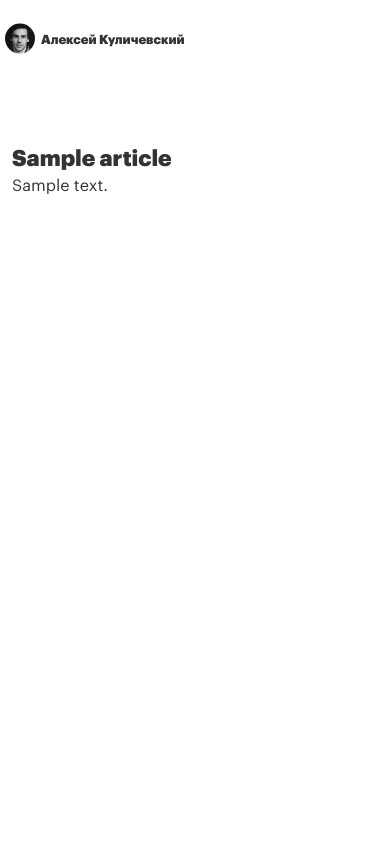
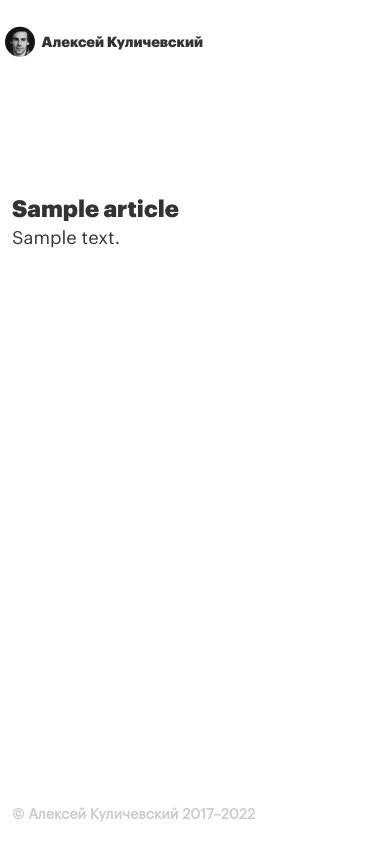
Before and after one commit to alexchevsky/smysl-io, a Django app: template blog/templates/home_page.html in a window 390 px wide. Run offline with Django 3.2, Linux system fonts and the light colour scheme; the template is opened without the code that fills it: most values are stand-ins (such as "Sample title", 1, 10 or a date in 2020).

Commit message:
added footer to templates

```diff
--- a/blog/static/blog/styles.css
+++ b/blog/static/blog/styles.css
@@ -13,10 +13,18 @@
 }
 
 
+
+html {
+  position: relative;
+  min-height: 100%;
+}
+
+
 body {
   color: #333;
-  font-size: 16px;
+  font-size: 18px;
   font-family: graphik-regular, Arial, Helvetica, sans-serif;
+  margin-bottom: 60px; /* Margin bottom by footer height */
 }
 
 .page-header {
@@ -28,12 +36,19 @@ h1, h2, h3 {
   font-family: graphik-black, Arial, Helvetica, sans-serif;
 }
 
+
+h1 {
+  font-size: 1.5em;
+}
+
 h2 {
-  font-size: 1.4em;
+  margin-top: 2rem;
+  margin-bottom: 1rem;
+  font-size: 1.3em;
 }
 
 h3 {
-  font-size: 1.3em;
+  font-size: 1.1em;
 }
 
 h4, h5, h6 {
@@ -69,3 +84,95 @@ h2.article-title a {
 h2.article-title a:hover {
   color: #555;
 }
+
+.text-accent {
+  padding: 3rem 2rem 0rem 2rem;
+  background-color: #fdf6e3;
+  margin-bottom: 1rem;
+}
+
+body .gist {
+  margin-top: 1.5em;
+  margin-bottom: 1.5em;
+}
+
+body .gist .gist-file, body .gist .gist-file .gist-data {
+  border: 0;
+  background-color: #fdf6e3;
+}
+
+
+body .gist .gist-file {
+  padding: 1rem;
+  background-color: #fdf6e3;
+}
+
+body .gist .blob-wrapper {
+  background-color: #fdf6e3;
+  /* background-color: red; */
+  padding: 10em 0 10em .5rem;
+  overflow-x: scroll;
+}
+
+body .gist table.highlight {
+  background-color: transparent;
+}
+
+body .gist .gist-meta, body .gist .js-line-number {
+  display: none;
+}
+
+body .gist .blob-code-inner {
+  font-family: 'Anonymous Pro', monospace;
+  font-size: .9rem;
+  line-height: inherit;
+}
+
+
+table {
+  border-spacing: 0;
+  border-collapse: collapse;
+  width: 80%;
+  margin-top: 3rem;
+  margin-bottom: 4rem;
+}
+
+figure table {
+  margin-top: 0;
+  margin-bottom: 0;
+}
+
+tr {
+  font-family: graphik-regular;
+  font-size: 1rem;
+  line-height: inherit;
+}
+
+th {
+  font-family: graphik-black;
+  font-size: 1rem;
+  padding: .5rem 1.5rem .5rem 0;
+}
+
+td, th {
+  padding: .5rem 1.5rem .5rem 0;
+}
+
+.footer {
+  position: absolute;
+  bottom: 0;
+  width: 100%;
+  height: 60px; /* Set the fixed height of the footer here */
+  line-height: 60px; /* Vertically center the text there */
+  background-color: #fff;
+  font-family: graphik-regular, Arial, Helvetica, sans-serif;
+  font-size: .8em;
+  font-weight: 600;
+  color: #ccc;
+}
+
+@media only screen and (max-width: 960px){
+  table {
+    width: 100%;
+  }
+}
--- a/blog/templates/base.html
+++ b/blog/templates/base.html
@@ -18,6 +18,12 @@
             </div>
             {% block content %}
             {% endblock %}
+
         </div>
+        <footer class="footer">
+            <div class="container">
+              © Алексей Куличевский 2017–{% now "Y" %}
+            </div>
+          </footer>
     </body>
 </html>
```
